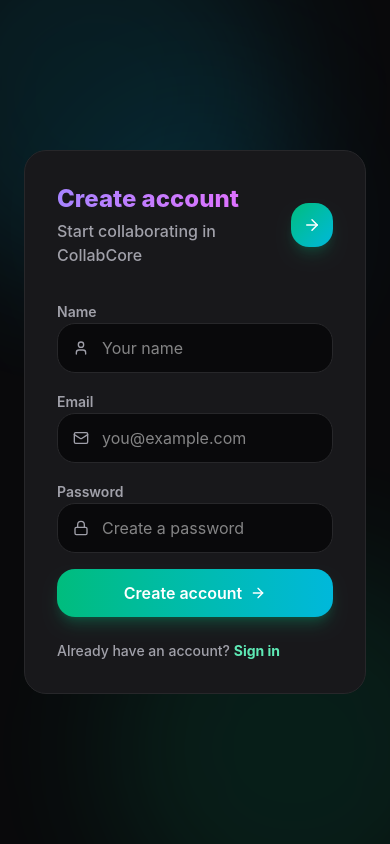
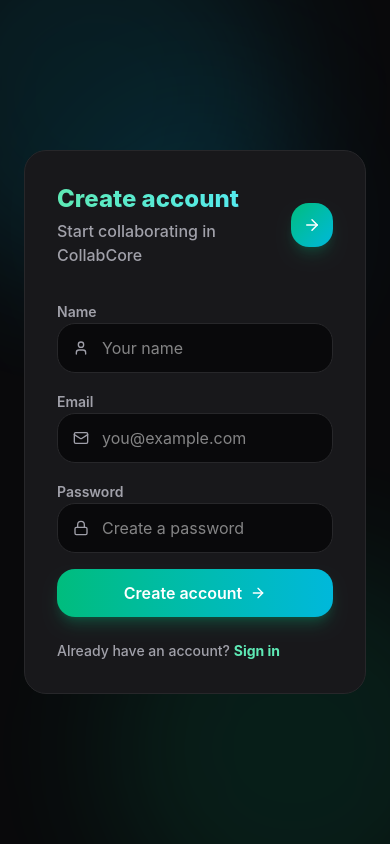
Before and after one commit to AwesomePrachi/collabcore, a React (Vite) app in the folder client/: page /signup in a window 390 px wide. Built offline with nearby package versions, Linux system fonts and the light colour scheme; no server answers.

Commit message:
make document page mobile responsive with sidebar drawer

```diff
--- a/client/src/pages/SignupPage.tsx
+++ b/client/src/pages/SignupPage.tsx
@@ -100,7 +100,7 @@ export default function SignupPage() {
             <div className="w-full max-w-md theme-bg-panel theme-border border rounded-3xl p-8 shadow-2xl shadow-black/20 backdrop-blur">
               <div className="flex items-center justify-between">
                 <div>
-                  <h2 className="text-2xl font-extrabold bg-gradient-to-r from-violet-400 to-fuchsia-400 bg-clip-text text-transparent">
+                  <h2 className="text-2xl font-extrabold bg-gradient-to-r from-emerald-300 to-cyan-300 bg-clip-text text-transparent">
                     Create account
                   </h2>
                   <p className="theme-text-muted mt-1 font-medium">Start collaborating in CollabCore</p>
```
